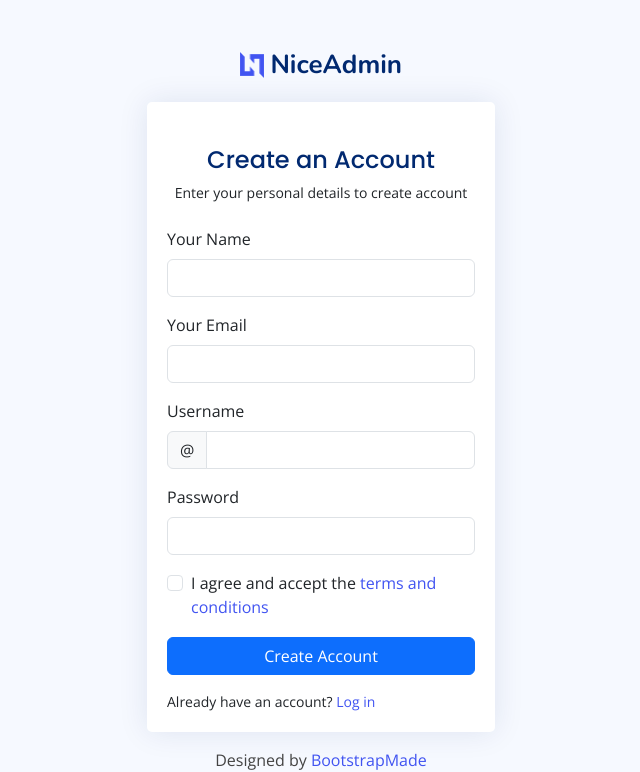
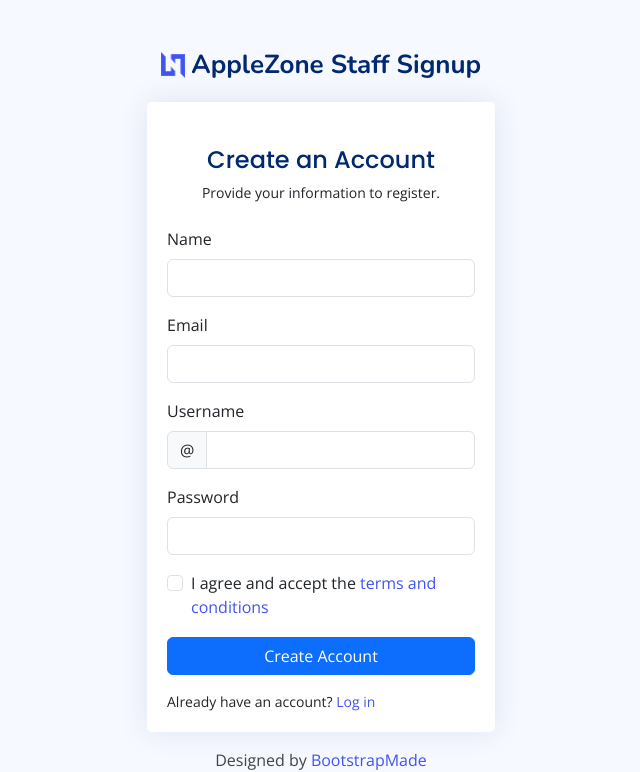
Before and after one commit to witew357/IPT2-MIDTERM-PROJECT-GROUP-7, a PHP site: page /register.php in a window 1280 px wide. Shown: the top 772 px of the page, without its empty margins (319-959 px from the left). Run offline with PHP 8.4, Linux system fonts and the light colour scheme; some libraries are stand-ins or nearby versions.

Commit message:
updated info for register.php

```diff
--- a/register.php
+++ b/register.php
@@ -5,7 +5,7 @@
   <meta charset="utf-8">
   <meta content="width=device-width, initial-scale=1.0" name="viewport">
 
-  <title>Pages / Register - NiceAdmin Bootstrap Template</title>
+  <title>Create Account</title>
   <meta content="" name="description">
   <meta content="" name="keywords">
 
@@ -51,7 +51,7 @@
               <div class="d-flex justify-content-center py-4">
                 <a href="index.html" class="logo d-flex align-items-center w-auto">
                   <img src="assets/img/logo.png" alt="">
-                  <span class="d-none d-lg-block">NiceAdmin</span>
+                  <span class="d-none d-lg-block">AppleZone Staff Signup</span>
                 </a>
               </div><!-- End Logo -->
 
@@ -61,20 +61,20 @@
 
                   <div class="pt-4 pb-2">
                     <h5 class="card-title text-center pb-0 fs-4">Create an Account</h5>
-                    <p class="text-center small">Enter your personal details to create account</p>
+                    <p class="text-center small">Provide your information to register.</p>
                   </div>
 
                   <form class="row g-3 needs-validation" novalidate>
                     <div class="col-12">
-                      <label for="yourName" class="form-label">Your Name</label>
+                      <label for="yourName" class="form-label">Name</label>
                       <input type="text" name="name" class="form-control" id="yourName" required>
-                      <div class="invalid-feedback">Please, enter your name!</div>
+                      <div class="invalid-feedback">Enter your name.</div>
                     </div>
 
                     <div class="col-12">
-                      <label for="yourEmail" class="form-label">Your Email</label>
+                      <label for="yourEmail" class="form-label">Email</label>
                       <input type="email" name="email" class="form-control" id="yourEmail" required>
-                      <div class="invalid-feedback">Please enter a valid Email adddress!</div>
+                      <div class="invalid-feedback">Enter a valid Email adddress.</div>
                     </div>
 
                     <div class="col-12">
@@ -82,14 +82,14 @@
                       <div class="input-group has-validation">
                         <span class="input-group-text" id="inputGroupPrepend">@</span>
                         <input type="text" name="username" class="form-control" id="yourUsername" required>
-                        <div class="invalid-feedback">Please choose a username.</div>
+                        <div class="invalid-feedback">Choose a username.</div>
                       </div>
                     </div>
 
                     <div class="col-12">
                       <label for="yourPassword" class="form-label">Password</label>
                       <input type="password" name="password" class="form-control" id="yourPassword" required>
-                      <div class="invalid-feedback">Please enter your password!</div>
+                      <div class="invalid-feedback">Enter your password.</div>
                     </div>
 
                     <div class="col-12">
```
